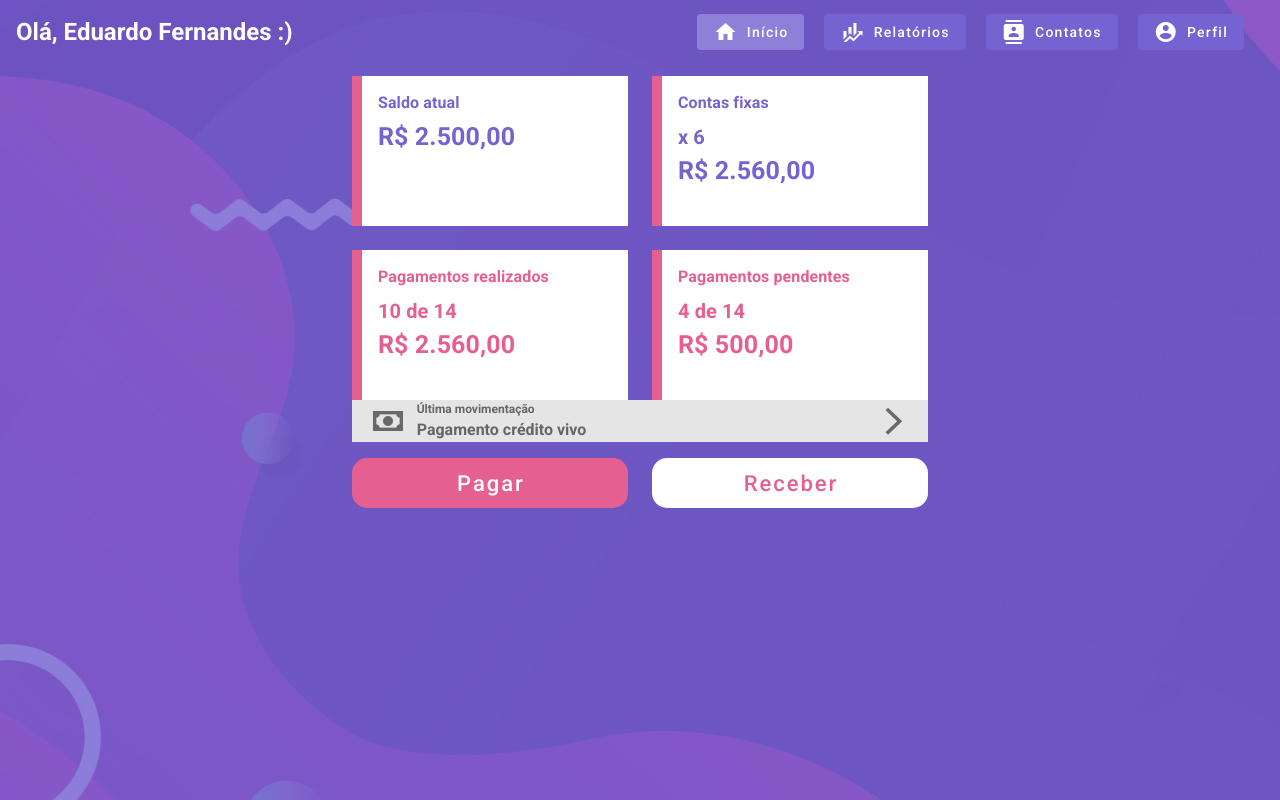
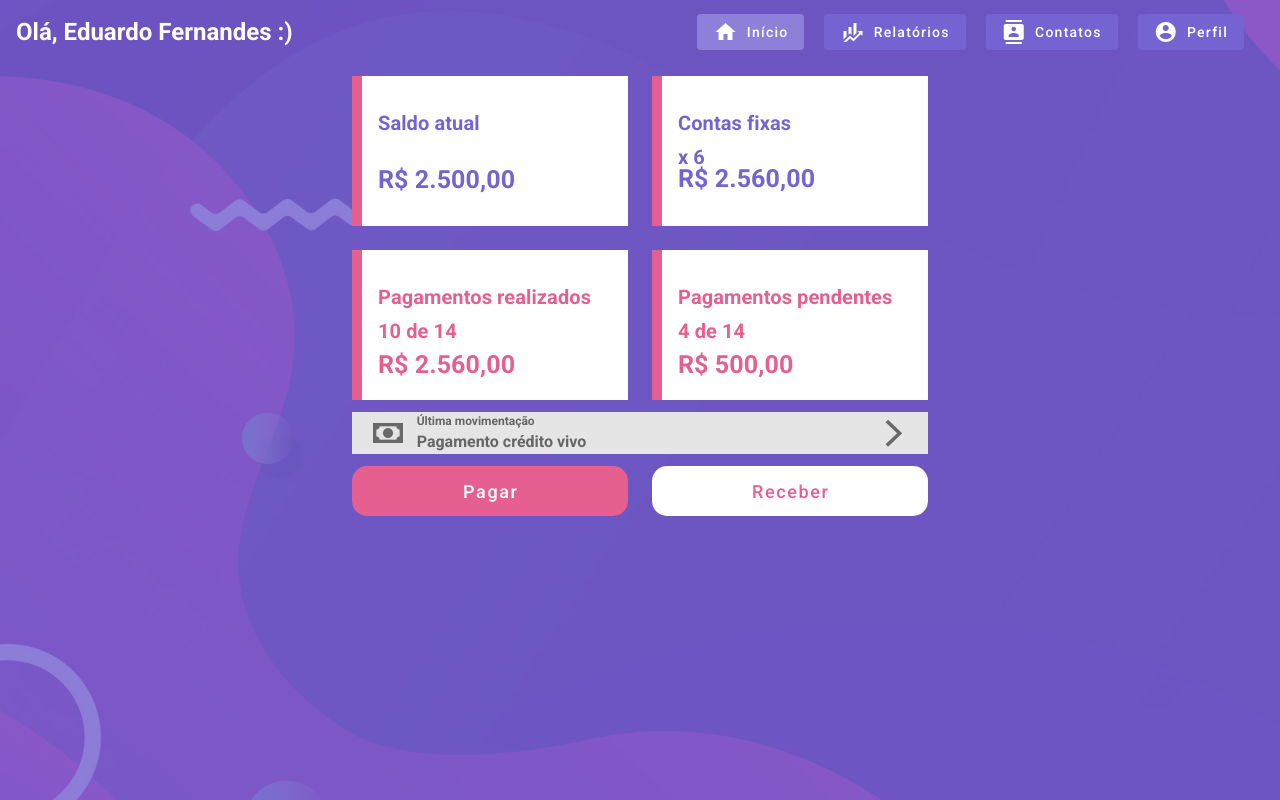
Before and after one commit to fernandes-dev/ding-ling-web, a Vue app: page /home in a window 1280 px wide. Built offline with nearby package versions, Linux system fonts and the light colour scheme.

Commit message:
updated interface

```diff
--- a/src/App.vue
+++ b/src/App.vue
@@ -24,7 +24,7 @@ export default {
 
 .button-primary {
   border-radius: 15px !important;
-  font-size: 22px !important;
+  font-size: 18px !important;
 }
 
 .v-btn,
--- a/src/components/SummaryCard.vue
+++ b/src/components/SummaryCard.vue
@@ -1,13 +1,23 @@
 <template>
-  <v-card @click="showDetails" flat tile :height="height" class="summary-card-home">
+  <v-card
+    @click="showDetails"
+    flat
+    tile
+    :height="height"
+    class="summary-card-home d-flex flex-column justify-center"
+  >
     <v-card-text class="body-card-summary-home">
       <div class="font-weight-bold" :class="summary.color + '--text'">
-        <div class="mb-3" style="font-size: 16px;">{{ summary.title }}</div>
-        <div class="mb-3" style="font-size: 20px;" v-if="summary.qtd">x {{ summary.qtd }}</div>
+        <div class="mb-3" style="font-size: 20px;">
+          {{ summary.title }}
+        </div>
+        <div class="" style="font-size: 20px;" v-if="summary.qtd">x {{ summary.qtd }}</div>
         <div class="mb-3" style="font-size: 20px;" v-if="summary.current && summary.total">
           {{ summary.current }} de {{ summary.total }}
         </div>
-        <div style="font-size: 25px;">{{ summary.value | money }}</div>
+        <div :class="!summary.qtd && !summary.current ? 'solo-value' : ''" style="font-size: 25px;">
+          {{ summary.value | money }}
+        </div>
       </div>
     </v-card-text>
   </v-card>
@@ -33,4 +43,12 @@ export default {
 };
 </script>
 
-<style></style>
+<style>
+.solo-value {
+  margin-top: 35px;
+}
+
+.solo-title {
+  margin-top: 15px;
+}
+</style>
--- a/src/views/Home.vue
+++ b/src/views/Home.vue
@@ -21,7 +21,7 @@
           <SummaryCard :summary="summary" :height="heightSummaryCardHome" />
         </v-col>
       </v-row>
-      <LastMove />
+      <LastMove class="my-3" />
       <v-row>
         <v-col>
           <v-btn
```
